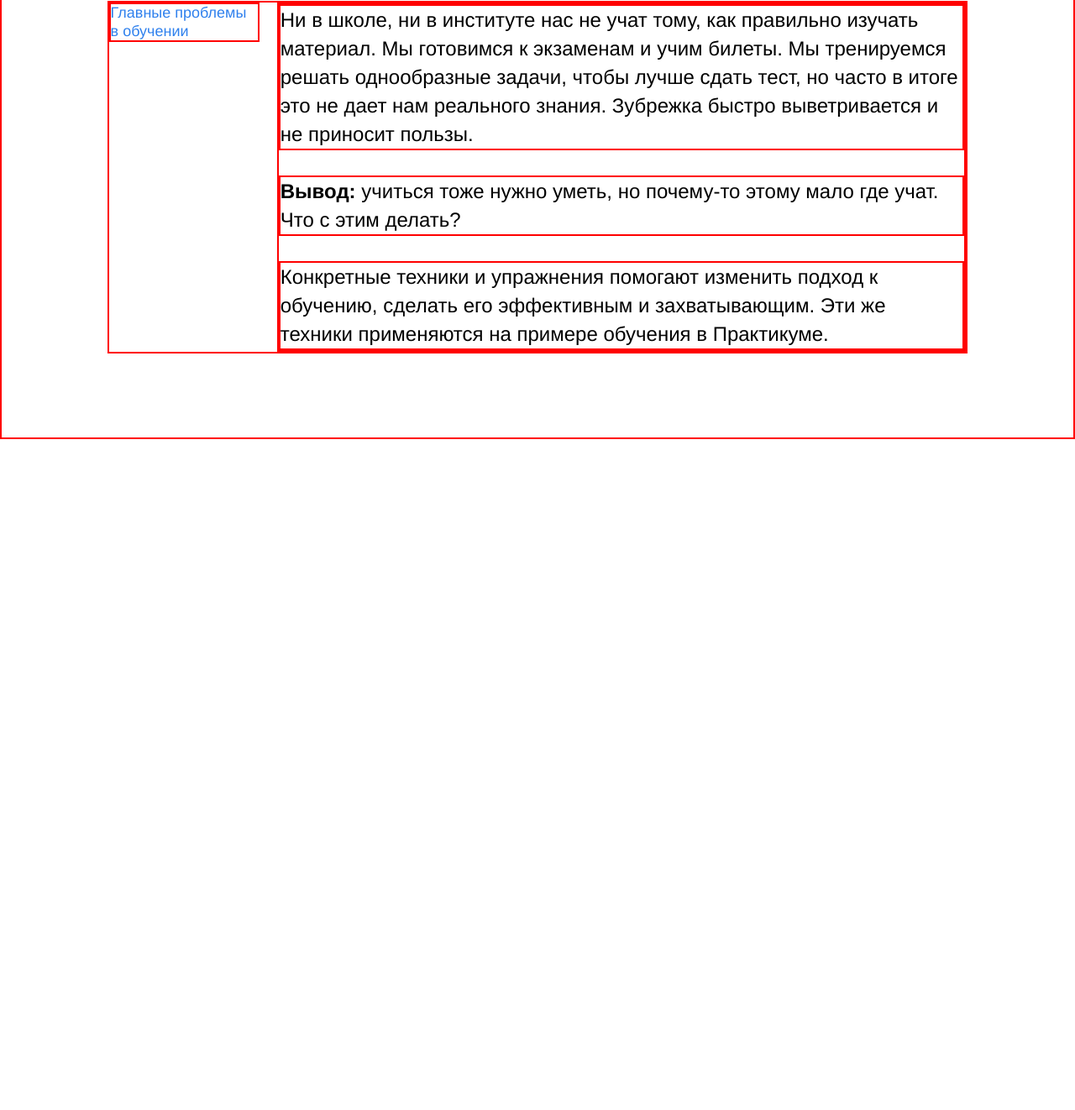
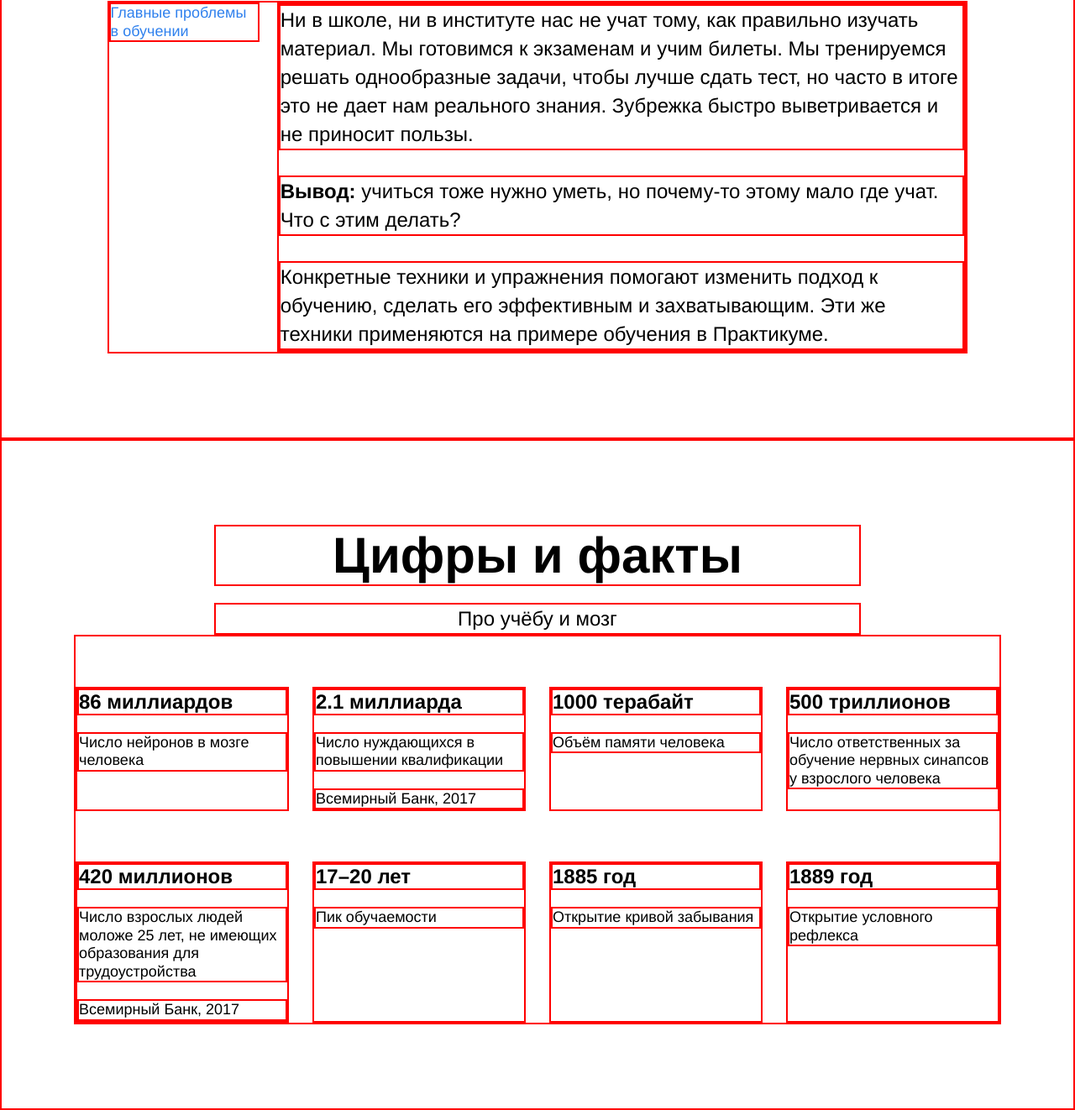
Before and after one commit to FrolDissonator/how-to-learn, a plain HTML site: page index.html in a window 1280 px wide. Shown: the part 857-2179 px from the top of the page at 84% size. Before the commit the page ends 1380 px from the top, so only its background shows below. Drawn offline with Linux system fonts and the light colour scheme.

Commit message:
3d block is done

```diff
--- a/index.html
+++ b/index.html
@@ -26,6 +26,46 @@
         </div>
       </div>
     </section>
+    <section class="digits">
+      <h2 class="section-title">Цифры и факты</h2>
+      <h3 class="section-subtitle">Про учёбу и мозг</h3>
+      <div class="table">
+        <div class="table__cell">
+          <h4 class="table__heading">86 миллиардов</h4>
+          <p class="table__text">Число нейронов в мозге человека</p>
+        </div>
+        <div class="table__cell">
+          <h4 class="table__heading">2.1 миллиарда</h4>
+          <p class="table__text">Число нуждающихся в повышении квалификации</p>
+          <p class="table__text">Всемирный Банк, 2017</p>
+        </div>
+        <div class="table__cell">
+          <h4 class="table__heading">1000 терабайт</h4>
+          <p class="table__text">Объём памяти человека</p>
+        </div>
+        <div class="table__cell">
+          <h4 class="table__heading">500 триллионов</h4>
+          <p class="table__text">Число ответственных за обучение нервных синапсов у взрослого человека</p>
+        </div>
+        <div class="table__cell">
+          <h4 class="table__heading">420 миллионов</h4>
+          <p class="table__text">Число взрослых людей моложе 25 лет, не имеющих образования для трудоустройства</p>
+          <p class="table__text">Всемирный Банк, 2017</p>
+        </div>
+        <div class="table__cell">
+          <h4 class="table__heading">17–20 лет</h4>
+          <p class="table__text">Пик обучаемости</p>
+        </div>
+        <div class="table__cell">
+          <h4 class="table__heading">1885 год</h4>
+          <p class="table__text">Открытие кривой забывания</p>
+        </div>
+        <div class="table__cell">
+          <h4 class="table__heading">1889 год</h4>
+          <p class="table__text">Открытие условного рефлекса</p>
+        </div>
+      </div>
+    </section>
   </main>
 </body>
 </html>
--- a/styles/style.css
+++ b/styles/style.css
@@ -64,7 +64,7 @@
 }
 
 .content {
-
+  margin: 0 auto;
 }
 
 .description {
@@ -91,7 +91,7 @@
   font-weight: normal;
   max-width: 175px;
   border: 2px solid red;
-  margin-top: 0px;
+  margin: 0px;
 }
 
 .two-columns__main-text {
@@ -106,8 +106,9 @@
   line-height: 34px;
   font-size: 24px;
   font-weight: normal;
-  margin-top: 0px;
+  margin: 0px;
   margin-bottom: 30px;
+  color: #000000;
   border: 2px solid red;
 }
 
@@ -119,6 +120,76 @@
   line-height: 34px;
   font-size: 24px;
   font-weight: 600;
+  color: #000000;
+}
+
+.digits {
+  border: 2px solid red;
+  padding-top: 100px;
+  padding-bottom: 100px;
+  display: flex;
+  flex-direction: column;
+  align-items: center;
+}
+
+.section-title {
+  border: 2px solid red;
+  display: flex;
+  justify-content: center;
+  width: 60%;
+  line-height: 1.15;
+  font-size: 60px;
+  font-weight: 600;
+  color: #000000;
+  margin: 0;
+  margin-bottom: 20px;
+}
+
+.section-subtitle {
+  border: 2px solid red;
+  display: flex;
+  justify-content: center;
+  width: 60%;
+  line-height: 34px;
+  font-size: 24px;
+  font-weight: normal;
+  color: #000000;
+  margin: 0;
+}
+
+.table {
+  border: 2px solid red;
+  width: 1100px;
+  margin: 0 auto;
+  display: flex;
+  flex-direction: row;
+  justify-content: space-between;
+  flex-wrap: wrap;
+}
+
+.table__cell {
+  border: 2px solid red;
+  margin-top: 60px;
+  width: 250px;
+}
+
+.table__heading {
+  border: 2px solid red;
+  margin: 0;
+  line-height: 1.15;
+  font-size: 24px;
+  font-weight: 600;
+  color: #000000;
+}
+
+.table__text {
+  border: 2px solid red;
+  margin: 0;
+  margin-top: 20px;
+  line-height: 1.2;
+  font-size: 18px;
+  font-weight: normal;
+  color: #000000;
 }
 
 /* и элемента с модификатором вида ключ-значение */
```
